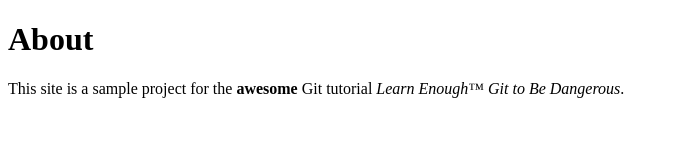
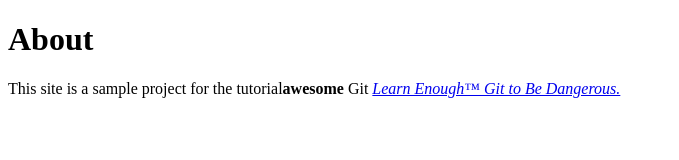
Before and after one commit to MagnusJason/website2, a plain HTML site: page about.html in a window 1280 px wide. Shown: the whole page, without its empty margins (0-679 px from the left). Drawn offline with Linux system fonts and the light colour scheme.

Commit message:
Add link to tutorial file

```diff
--- a/about.html
+++ b/about.html
@@ -6,8 +6,7 @@
   <body>
     <h1>About</h1>
     <p>
-      This site is a sample project for the <strong>awesome</strong> Git
-      tutorial <em>Learn Enough™ Git to Be Dangerous</em>.
+      This site is a sample project for the tutorial<strong>awesome</strong> Git <a href="https://www.learnenough.com/git-tutorial"><em>Learn Enough™ Git to Be Dangerous.</em></a>
     </p>
   </body>
 </html>
```
